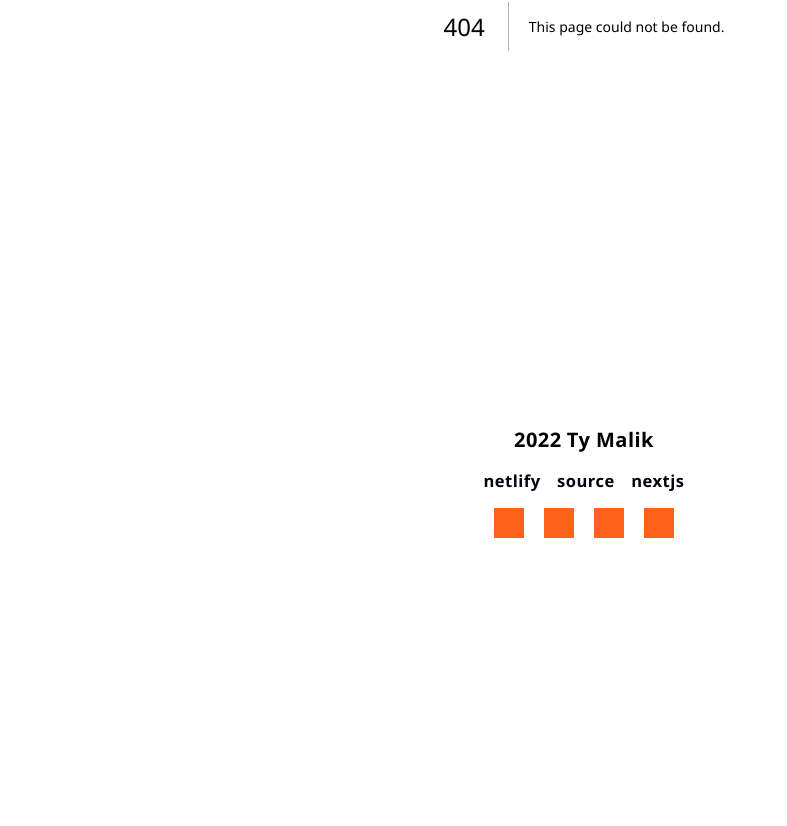
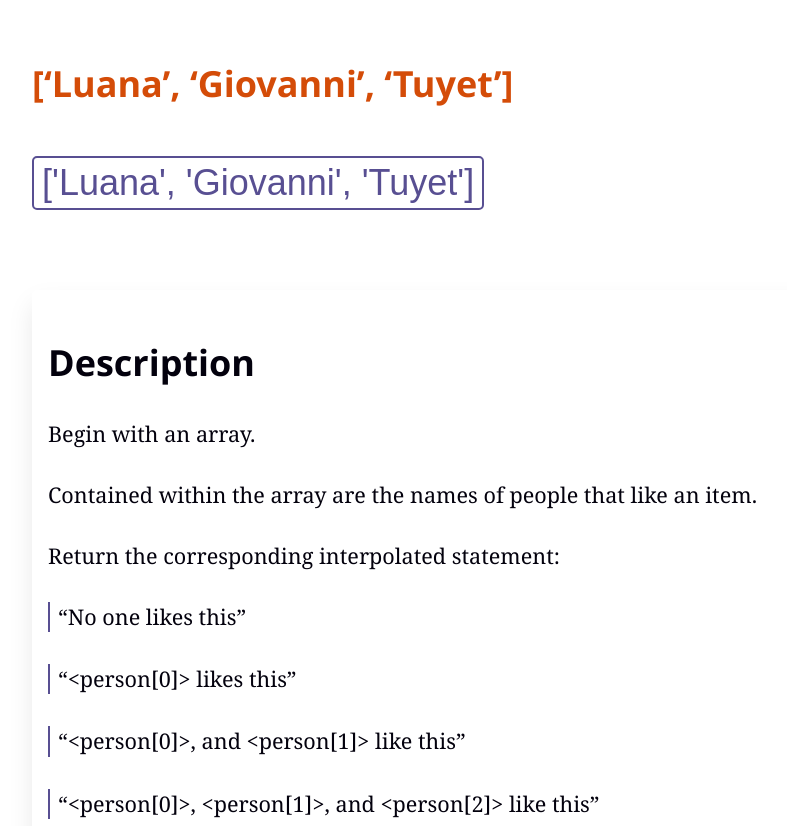
Before and after one commit to permalik/tymalik_primary, a Next.js app: page /trial/whoLikesIt in a window 1280 px wide. Before the commit this address had no page. Shown: the part 374-1200 px from the top of the page, without its empty margins (56-843 px from the left). Before the commit the page ends 931 px from the top, so only its background shows below. Built offline with nearby package versions, Linux system fonts and the light colour scheme; grey boxes are pictures that could not be loaded.

Commit message:
Build whoLikesIt

```diff
--- /dev/null
+++ b/pages/trial/whoLikesIt.tsx
@@ -0,0 +1,249 @@
+import Head from "next/head";
+import {useState} from "react";
+
+import EditorInstance from "../../components/common/editorInstance";
+import TrialLayout from "../../components/content/trial/trialLayout";
+
+import styles
+  from "../../components/content/trial/trialLayout/TrialLayout.module.scss";
+import instanceStyles from "../../styles/trial/WhoLikesIt.module.scss";
+
+const WhoLikesit = () => {
+  let defaultState = ["Luana", "Giovanni", "Tuyet"];
+
+  const [likes, setLikes] = useState(defaultState!);
+
+  function likesConverter(names: any) {
+    names = names || [];
+    switch (names.length) {
+      case 0:
+        return "no one likes this";
+      case 1:
+        return names[0] + " likes this";
+      case 2:
+        return names[0] + " and " + names[1] + " like this";
+      case 3:
+        return names[0] + ", " + names[1] + " and " + names[2] + " like this";
+      default:
+        return null;
+    }
+  }
+
+  function changeLikes(state: any) {
+    switch (state) {
+      case defaultState:
+        // @ts-ignore
+        setLikes(likesConverter(likes));
+        break;
+      case "Luana, Giovanni and Tuyet like this":
+        setLikes(defaultState);
+        break;
+      default:
+        // @ts-ignore
+        setLikes(likesConverter(likes));
+        defaultState = likes;
+        null;
+    }
+  }
+
+  function resultsRenderer(results: any) {
+    switch (results) {
+      case defaultState:
+        return (
+          "['" +
+          likes[0] +
+          "', " +
+          "'" +
+          likes[1] +
+          "', " +
+          "'" +
+          likes[2] +
+          "']"
+        );
+      case "Luana, Giovanni and Tuyet like this":
+        return "Luana, Giovanni and Tuyet like this";
+      default:
+        return (
+          "['" +
+          likes[0] +
+          "', " +
+          "'" +
+          likes[1] +
+          "', " +
+          "'" +
+          likes[2] +
+          "']"
+        );
+    }
+  }
+
+  const code = `// TOP SUBMISSION
+function likes(names) {
+  names = names || [];
+  switch (names.length) {
+    case 0:
+      return 'no one likes this';
+      break;
+    case 1:
+      return names[0] + ' likes this';
+      break;
+    case 2:
+      return names[0] + ' and ' + names[1] + ' like this';
+      break;
+    case 3:
+      return names[0] + ', ' + names[1] + ' and ' + names[2] + ' like this';
+      break;
+    default:
+      return (
+        names[0] +
+        ', ' +
+        names[1] +
+        ' and ' +
+        (names.length - 2) +
+        ' others like this'
+      );
+  }
+}
+
+// CLEVER SUBMISSION
+function likes(names) {
+  var templates = [
+    'no one likes this',
+    '{name} likes this',
+    '{name} and {name} like this',
+    '{name}, {name} and {name} like this',
+    '{name}, {name} and {n} others like this'
+  ];
+  var idx = Math.min(names.length, 4);
+
+  return templates[idx].replace(/{name}|{n}/g, function (val) {
+    return val === '{name}' ? names.shift() : names.length;
+  });
+}
+
+// MY INITIAL SUBMISSION
+function likes(names) {
+  let likesArray = names.length;
+  let othersQuantity = likesArray - 2;
+
+  switch (true) {
+    case likesArray === 0:
+      return 'no one likes this';
+    case likesArray === 1:
+      return \`$\{names[0]} likes this\`;
+    case likesArray === 2:
+      return \`$\{names[0]} and $\{names[1]} like this\`;
+    case likesArray === 3:
+      return \`$\{names[0]}, $\{names[1]} and $\{names[2]} like this\`;
+    case likesArray > 3:
+      return \`$\{names[0]}, $\{names[1]} and $\{othersQuantity} others like this\`;
+  }
+}
+  `;
+
+  return (
+    <TrialLayout
+      puzzleSourceHref="https://www.codewars.com/users/permalik"
+      puzzleTitle="Who Likes It"
+      puzzleType="codewars"
+    >
+      <Head>
+        <title>Codewars Trial | Who Likes It</title>
+        <meta name="description" content="Codewars trial; Who Likes It"/>
+        <meta name="keywords" content="software development, javascript"/>
+        <link rel="icon" href="/favicon.ico"/>
+      </Head>
+      <p className={instanceStyles.demoParameters}>
+        [&lsquo;Luana&rsquo;, &lsquo;Giovanni&rsquo;, &lsquo;Tuyet&rsquo;]
+      </p>
+      <button
+        className={instanceStyles.demoButton}
+        onClick={() => {
+          changeLikes(likes);
+        }}
+      >
+        {resultsRenderer(likes)}
+      </button>
+      <section className={styles.report}>
+        <h2 className={styles.headingTwo}>Description</h2>
+        <p className={styles.reportContent}>Begin with an array.</p>
+        <p className={styles.reportContent}>
+          Contained within the array are the names of people that like an item.
+        </p>
+        <p className={styles.reportContent}>
+          Return the corresponding interpolated statement:
+        </p>
+        <ul className={styles.reportUl}>
+          <li className={styles.reportLi}>
+            &ldquo;No one likes this&rdquo;
+          </li>
+          <li className={styles.reportListItem}>
+            &ldquo;&lt;person&#91;0&#93;&gt; likes this&rdquo;
+          </li>
+          <li className={styles.reportListItem}>
+            &ldquo;&lt;person&#91;0&#93;&gt;, and &lt;person&#91;1&#93;&gt; like
+            this&rdquo;
+          </li>
+          <li className={styles.reportListItem}>
+            &ldquo;&lt;person&#91;0&#93;&gt;, &lt;person&#91;1&#93;&gt;, and
+            &lt;person&#91;2&#93;&gt; like this&rdquo;
+          </li>
+          <li className={styles.reportListItem}>
+            &ldquo;&lt;person&#91;0&#93;&gt;, &lt;person&#91;1&#93;&gt;, and
+            &lt;n&gt; others like this&rdquo;
+          </li>
+        </ul>
+
+        <h2 className={styles.headingTwo}>Initial strategy</h2>
+
+        <p className={styles.reportContent}>
+          Intial input will be an array containing the names of people.
+        </p>
+        <p className={styles.reportContent}>
+          Create a variable to track the &ldquo;n others&ldquo; from the final
+          statement.
+        </p>
+        <p className={styles.reportContent}>
+          From the array of names I should determine which statement to utilize
+          (via length of array.)
+        </p>
+        <p className={styles.reportContent}>
+          Write a switch statement which compares the length of the array
+          &#8212; returning the appropriate interpolated statement.
+        </p>
+
+        <h2 className={styles.headingTwo}>Improved tactics</h2>
+        <p className={styles.reportContent}>
+          Initial input will be an array containing the names of people.
+        </p>
+        <p className={styles.reportContent}>
+          From the array of names I should determine which statement to utilize
+          (via length of array.)
+        </p>
+        <p className={styles.reportContent}>
+          Write a switch statement which compares the length of the array
+          &#8212; returning the appropriate interpolated statement.
+        </p>
+        <p className={styles.reportContent}>
+          Include the final statement in the default case.
+        </p>
+
+        <h2 className={styles.headingTwo}>Results</h2>
+        <p className={styles.reportContent}>Three below approaches:</p>
+        <ul className={styles.reportUl}>
+          <li className={styles.reportLi}>The top Codewars submission</li>
+          <li className={styles.reportListItem}>
+            A clever Codewars submission
+          </li>
+          <li className={styles.reportListItem}>
+            My initial Codewars submission
+          </li>
+        </ul>
+      </section>
+      <h2 className={styles.editorHeading}>Source</h2>
+      <EditorInstance value={code}/>
+    </TrialLayout>
+  );
+};
+
+export default WhoLikesit;
--- /dev/null
+++ b/styles/trial/WhoLikesIt.module.scss
@@ -0,0 +1,28 @@
+@import '../../styles/variables';
+
+.demoParameters {
+  color: $orange-accent-color;
+  font-family: Ubuntu, Segoe UI, Roboto, Helvetica Neue, sans-serif;
+  font-size: clamp(1.2em, 4.5vw, 2em);
+  font-weight: 600;
+}
+
+.demoButton {
+  background: transparent;
+  border: 2px solid $purple-accent-color;
+  border-radius: 5px;
+  color: $purple-accent-color;
+  font-size: clamp(1.2em, 4.5vw, 2em);
+  margin: 3rem 0 0;
+  padding: 0.25rem 0.5rem;
+  transition: background linear 0.75s;
+  transition: color linear 0.9s;
+
+  &:hover {
+    background: $purple-accent-color;
+    color: white;
+    cursor: pointer;
+    transition: background linear 0.75s;
+    transition: color linear 0.9s;
+  }
+}
```
